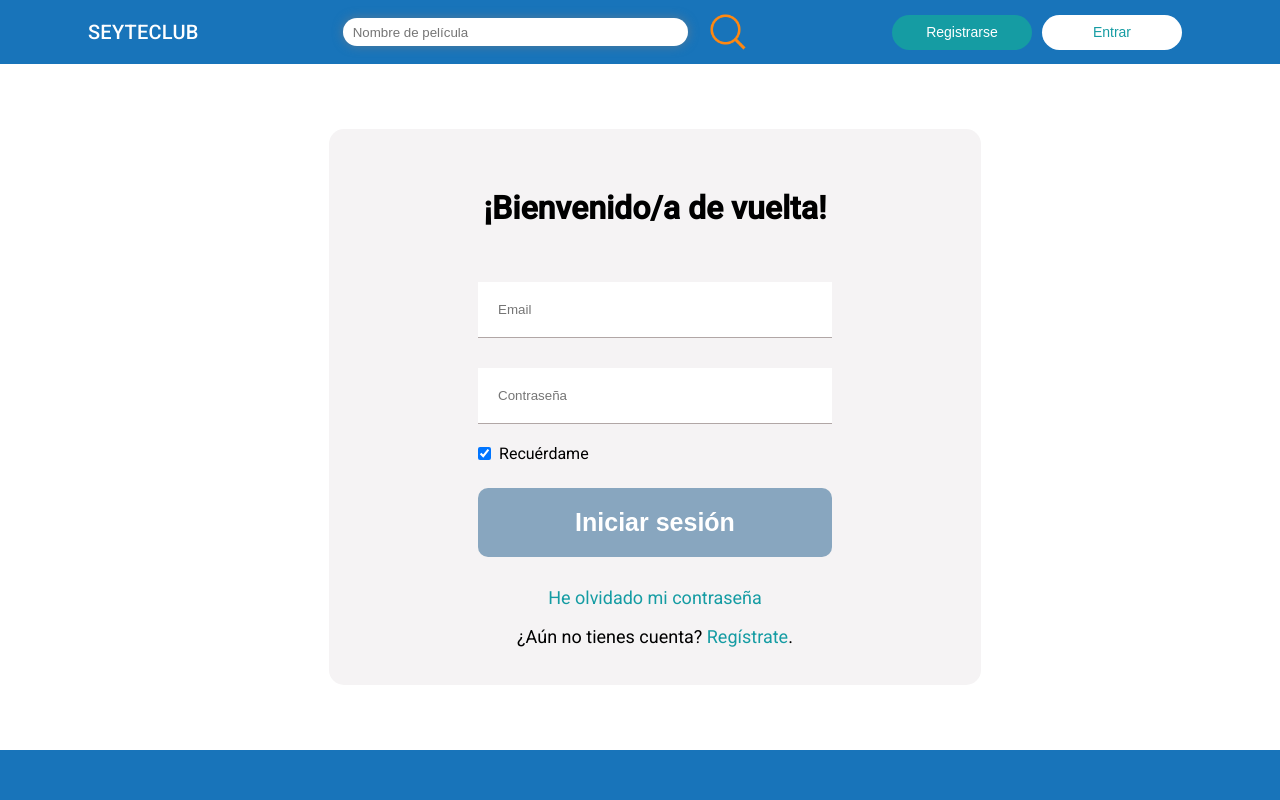
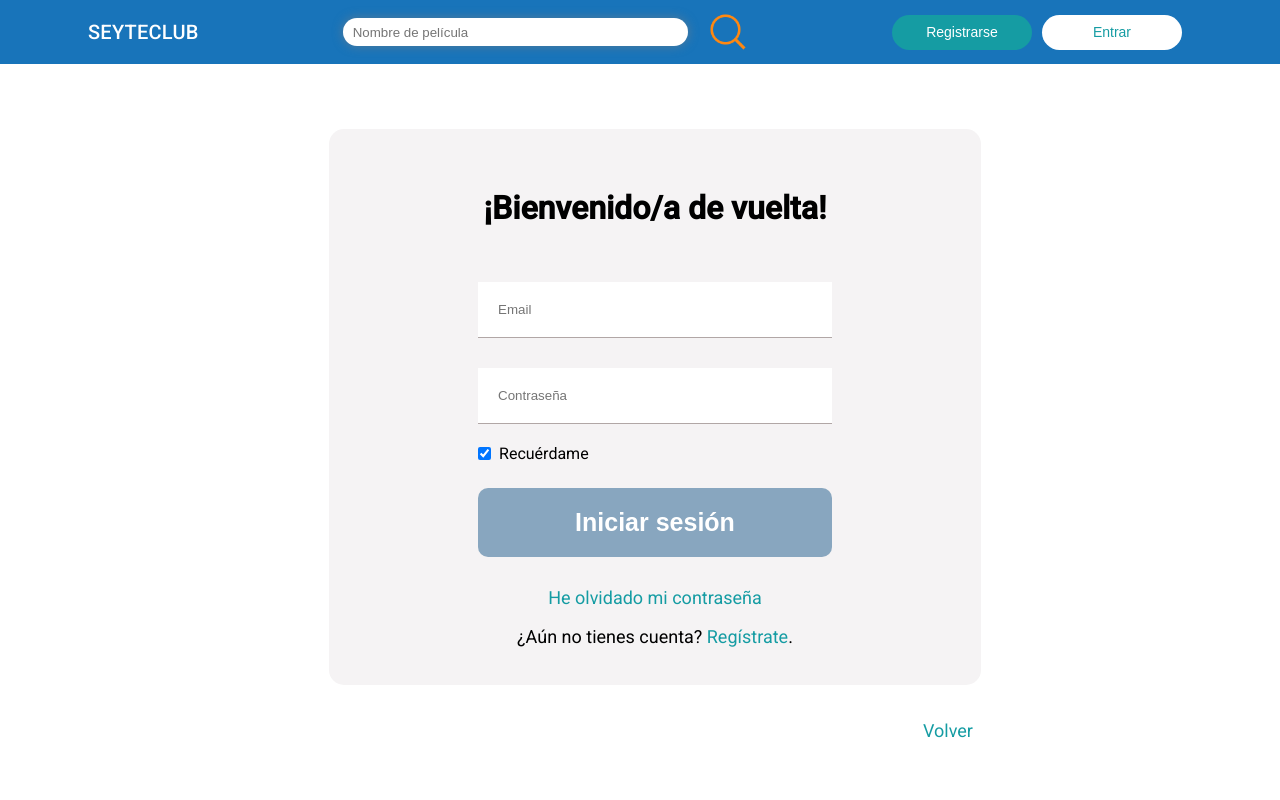
Before and after one commit to mwue111/Videoclub-Seyte-II, an Angular app in the folder videoclub-front/: page /auth/login in a window 1280 px wide. Shown: the top 800 px of the page. Built offline with nearby package versions, Linux system fonts and the light colour scheme.

Commit message:
añadidos links

```diff
--- a/videoclub-front/src/app/modules/auth/login/login.component.css
+++ b/videoclub-front/src/app/modules/auth/login/login.component.css
@@ -120,10 +120,21 @@ input {
   cursor: default;
 }
 
-.links {
+.links, a {
   font-size: 18px;
 }
 
-.links a {
+.links a, a {
   color: #159ca3;
 }
+
+.go-back{
+  margin: 15px;
+  padding: 20px 50px;
+  text-align: right;
+  width: 115%;
+}
+
+a{
+  cursor: pointer;
+}
--- a/videoclub-front/src/app/modules/auth/login/login.component.html
+++ b/videoclub-front/src/app/modules/auth/login/login.component.html
@@ -51,4 +51,8 @@
       </div>
     </form>
   </div>
+
+  <div class="go-back">
+    <a (click)="goBack()">Volver</a>
+  </div>
 </div>
--- a/videoclub-front/src/app/modules/auth/login/login.component.ts
+++ b/videoclub-front/src/app/modules/auth/login/login.component.ts
@@ -2,6 +2,7 @@ import { Component, OnInit } from '@angular/core';
 import { FormBuilder, FormGroup, Validators } from '@angular/forms';
 import { AuthService } from '../_services/auth.service';
 import { ActivatedRoute, Router } from '@angular/router';
+import { Location } from '@angular/common';
 
 @Component({
   selector: 'app-login',
@@ -18,6 +19,7 @@ export class LoginComponent implements OnInit{
     private authServices: AuthService,
     private route: Router,
     private router: ActivatedRoute,
+    private _location: Location,
   ){
     if(this.authServices.isLogged()){
       this.route.navigate(['/']);
@@ -76,4 +78,8 @@ export class LoginComponent implements OnInit{
                       })
   }
 
+  goBack() {
+    this._location.back();
+  }
+
 }
--- a/videoclub-front/src/app/modules/auth/register/register.component.css
+++ b/videoclub-front/src/app/modules/auth/register/register.component.css
@@ -11,8 +11,8 @@
   align-items: center;
   flex-direction: column;
   background-color: #f5f3f4;
-  width: 90%;
-  margin-bottom: 5em;
+  width: 100%;
+  /* margin-bottom: 20px; */
   padding: 2em;
   border-radius: 15px;
   text-align: center;
@@ -64,11 +64,11 @@ input{
   cursor: default;
 }
 
-.links{
+.links, a{
   font-size: 18px;
 }
 
-.links a{
+.links a, a{
   color: #159CA3;
 }
 
@@ -100,3 +100,14 @@ input{
 .message{
   color: white;
 }
+
+.go-back{
+  margin-bottom: 20px;
+  padding: 20px 50px;
+  text-align: right;
+  width: 101%;
+}
+
+a{
+  cursor: pointer;
+}
--- a/videoclub-front/src/app/modules/auth/register/register.component.html
+++ b/videoclub-front/src/app/modules/auth/register/register.component.html
@@ -73,3 +73,7 @@
   </div>
 
 </div>
+
+<div class="go-back">
+  <a (click)="goBack()">Volver</a>
+</div>
--- a/videoclub-front/src/app/modules/auth/register/register.component.ts
+++ b/videoclub-front/src/app/modules/auth/register/register.component.ts
@@ -2,6 +2,7 @@ import { Component, OnInit } from '@angular/core';
 import { FormBuilder, FormGroup, Validators } from '@angular/forms';
 import { AuthService } from '../_services/auth.service';
 import { ActivatedRoute, Router } from '@angular/router';
+import { Location } from '@angular/common';
 
 @Component({
   selector: 'app-register',
@@ -20,6 +21,7 @@ export class RegisterComponent implements OnInit{
     private authServices: AuthService,
     private route: Router,
     private router: ActivatedRoute,
+    private _location: Location,
   ){
     if(this.authServices.isLogged()){
       this.route.navigate(['/']);
@@ -130,4 +132,7 @@ export class RegisterComponent implements OnInit{
     }
   }
 
+  goBack() {
+    this._location.back();
+  }
 }
```
